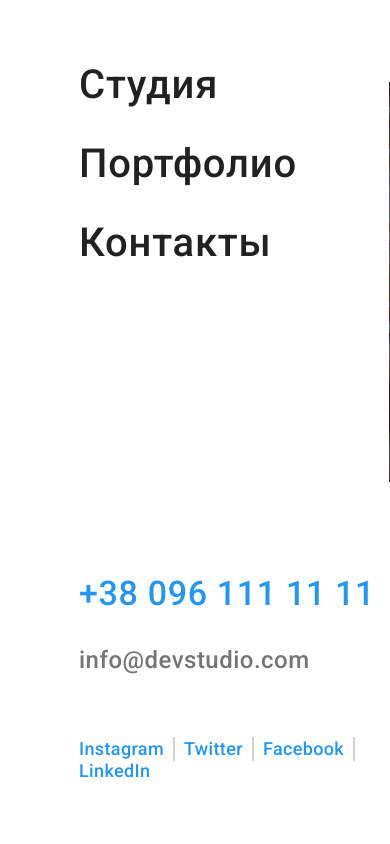
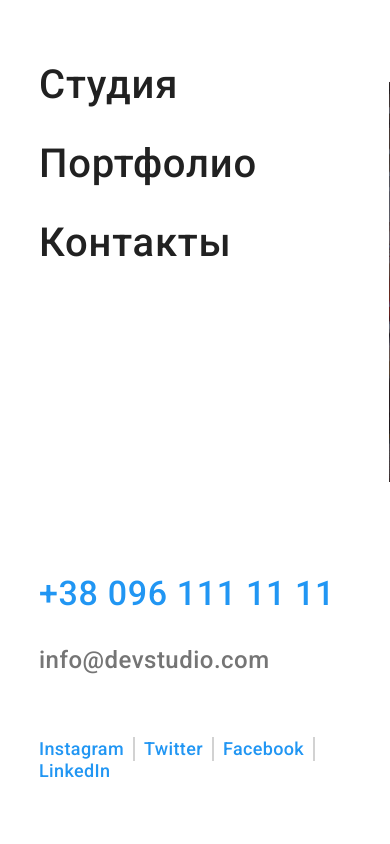
Before and after one commit to dmitry29/goit-markup-hw-08, a plain HTML site: page index.html in a window 390 px wide. Shown: the top 844 px of the page. Drawn offline with nearby package versions, Linux system fonts and the light colour scheme.

Commit message:
commit8.9

```diff
--- a/scss/components/_mobile-menu.scss
+++ b/scss/components/_mobile-menu.scss
@@ -50,7 +50,7 @@
   background-color: #ffffff;
 
   padding-top: 48px;
-  padding-left: 40px;
+  // padding-left: 40px;
   padding-bottom: 48px;
 
   &.is-open {
```
Also changed, not shown: css/main.css, css/main.min.css, 2 other files.
